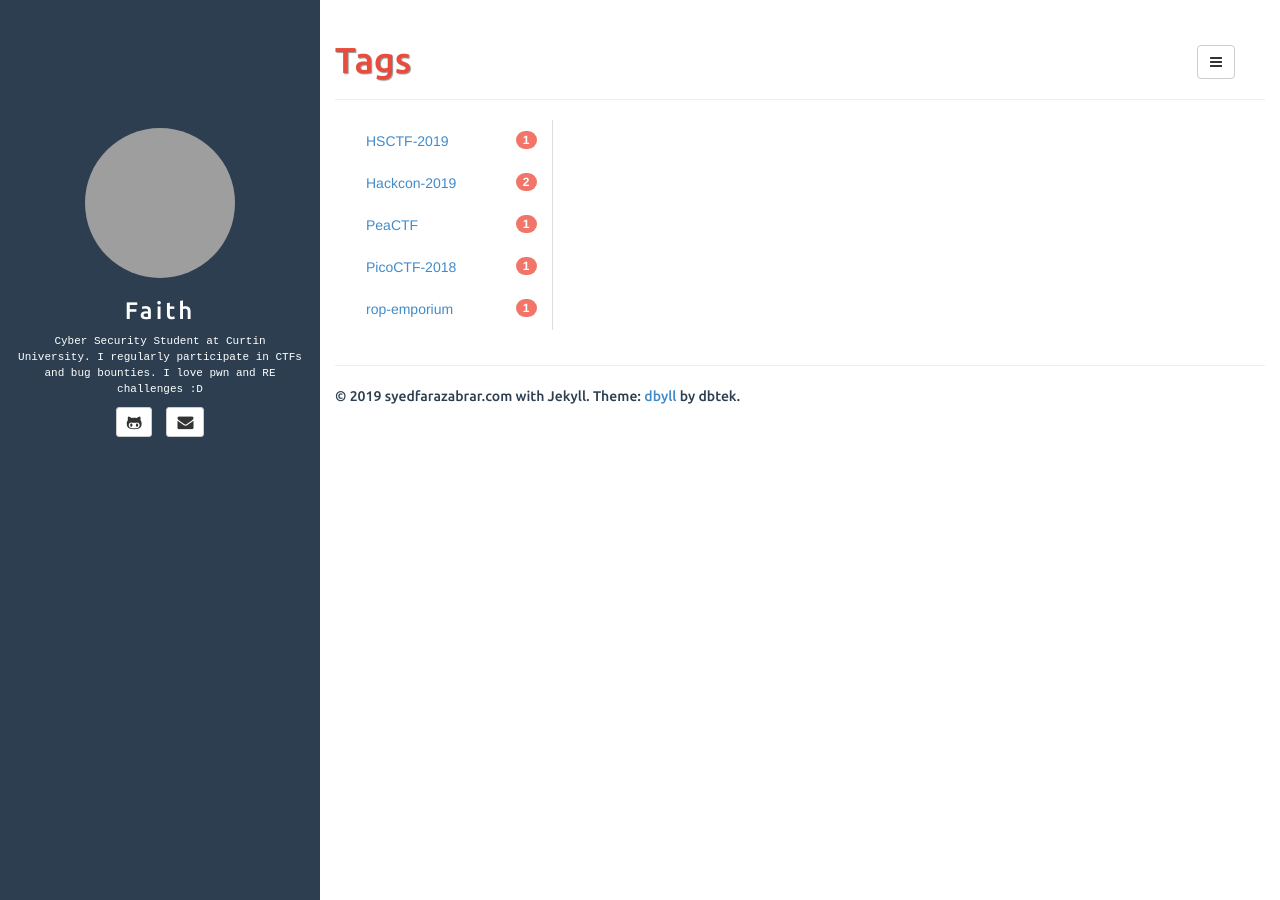
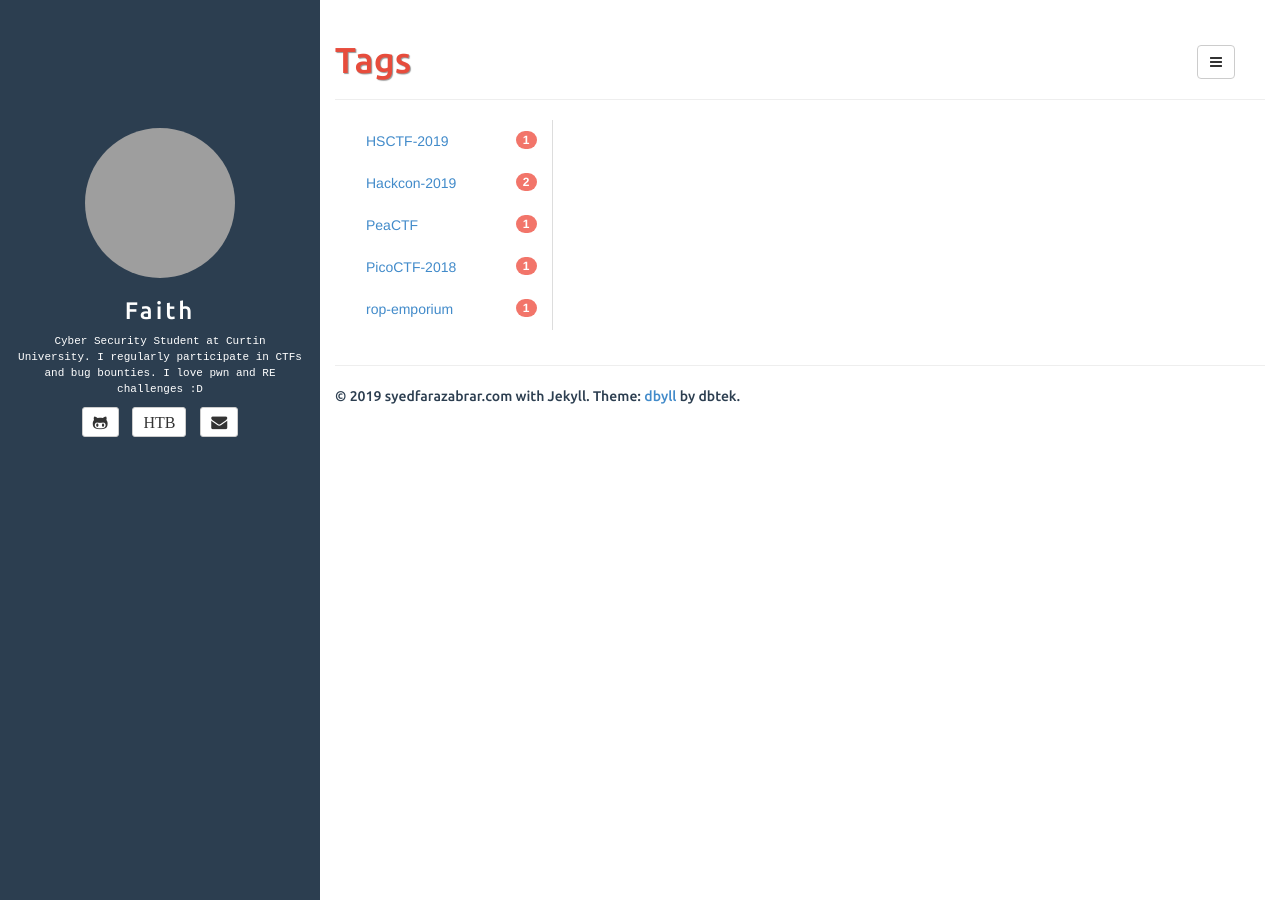
Before and after one commit to farazsth98/farazsth98.github.io, a Jekyll site: the page built from tags.html, in a window 1280 px wide. Built offline with Jekyll 4.4.1, drawn with Linux system fonts in a browser that asks for light colours; grey boxes are pictures that could not be loaded.

Commit message:
Added HTB

```diff
--- a/_config.yml
+++ b/_config.yml
@@ -20,6 +20,7 @@ author:
   name: syedfarazabrar.com
   email: faraz.abrar9@gmail.com
   github: farazsth98
+  hackthebox: faithlesss
 #  twitter:
 #  pinterest:
 #  linkedin:
--- a/_includes/sidebar.html
+++ b/_includes/sidebar.html
@@ -23,6 +23,13 @@
 			</a>
 		</li>
 		{% endif %}
+
+		<li>
+			<a class="btn btn-default btn-sm" href="https://www.hackthebox.eu/profile/136164">
+				<i class="fa fa-hackthebox fa-lg">HTB</i>
+			</a>
+		</li>
+
 		{% if site.author.twitter %}
 		<li>
 			<a class="btn btn-default btn-sm" href="https://twitter.com/{{ site.author.twitter }}">
--- a/assets/css/style.css
+++ b/assets/css/style.css
@@ -60,6 +60,9 @@ article .share .twitter:hover {
 }
 #contact-list li:hover .fa-envelope {
 	color: #E93E30;
+}
+#contact-list li:hover .fa-hackthebox {
+	color: #1C913B;
 }
 #contact-list li:hover .fa-pinterest {
 	color: #CC2127;
```
Also changed, not shown: 1 other file.
